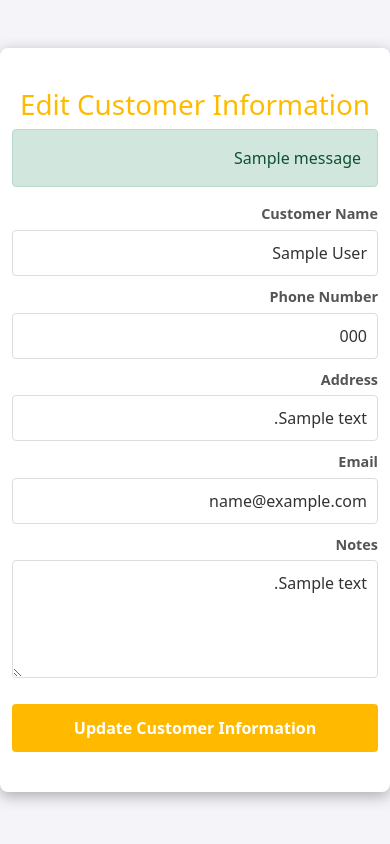
After one commit to Kareem-124/PalSika-Barcode-Scanner, a Django app: page /edit_customer_page/1/ in a window 390 px wide. The commit adds this page. Run offline with Django 4.2, Linux system fonts and the light colour scheme; tables that the repository leaves empty hold one stand-in row (values such as "Sample post"); one stand-in notice (Sample message) is shown.

Commit message:
New Page: Edit Customer Information.
New Process: Edit Customer Information.

Update: Added customer phone to the card information in 'Card_Orders' Page

Update: Added a button that will allow to edit the Customer Information.

```diff
--- /dev/null
+++ b/scanapp/templates/edit_customer_page.html
@@ -0,0 +1,43 @@
+<!DOCTYPE html>
+<html lang="en">
+    {% load static %}
+<head>
+    <meta charset="UTF-8">
+    <meta name="viewport" content="width=device-width, initial-scale=1.0">
+    <title>Edit Driver</title>
+    <link rel="stylesheet" href="{% static 'css/style_edit_driver.css' %}">
+    <link href="https://cdn.jsdelivr.net/npm/bootstrap@5.1.3/dist/css/bootstrap.min.css" rel="stylesheet" integrity="sha384-1BmE4kWBq78iYhFldvKuhfTAU6auU8tT94WrHftjDbrCEXSU1oBoqyl2QvZ6jIW3" crossorigin="anonymous">
+</head>
+<body>
+    <div class="container mt-5">
+        <h1>Edit Customer Information</h1>
+        <form action="{% url 'edit_customer_process' customer.id %}" method="POST" class="driver-form" dir="rtl">
+            {% csrf_token %}
+            {% if messages %}
+                {% for message in messages %}
+                    <div class="alert alert-{{ message.tags }} color-red">{{ message }}</div>
+                {% endfor %}
+            {% endif %}
+
+            <label for="customerName">Customer Name</label>
+            <input type="text" id="driverName" name="customer_name" placeholder="أدخل اسم الزبون..." value="{{ customer.name }}" required>
+
+            <label for="driverCityLine">Phone Number</label>
+            <input type="number" id="driverCityLine" name="phone_number" placeholder="أدخل رقم الهاتف ..." value="{{ customer.phone_number }}" required>
+
+            <label for="driverPhone">Address</label>
+            <input type="text" id="driverPhone" name="address" placeholder="أدخل عنوان الزبون..." value="{{ customer.address }}" required>
+
+            <label for="email">Email</label>
+            <input type="email" id="email" name="email" placeholder="أدخل ايميل الزبون" value="{{ customer.email }}">
+
+            <div class="form-group">
+                <label for="notes">Notes</label>
+                <textarea id="notes" name="notes" rows="4" dir="rtl" type="text">{{ customer.notes }}</textarea>
+            </div>
+
+            <button type="submit" class="save-driver-btn">Update Customer Information</button>
+        </form>
+    </div>
+</body>
+</html>
--- a/scanapp/urls.py
+++ b/scanapp/urls.py
@@ -20,6 +20,8 @@ urlpatterns = [
     path('add_driver_process/', views.add_driver_process, name='add_driver_process'),
     path('edit_driver_page/<int:driver_id>/', views.edit_driver_page, name='edit_driver_page'),
     path('edit_driver_process/<int:driver_id>/', views.edit_driver_process, name='edit_driver_process'),
+    path('edit_customer_page/<int:customerID>/', views.edit_customer_page, name='edit_customer_page'),
+    path('edit_customer_process/<int:customerID>/', views.edit_customer_process, name='edit_customer_process'),
     path('edit_order_card_page/<int:order_card_id>/', views.edit_order_card_page, name='edit_order_card_page'),
     path('edit_order_card_process/<int:order_card_id>/', views.edit_order_card_process, name='edit_order_card_process'),
     path('create_new_order_card_page/', views.create_new_order_card_page, name='create_new_order_card_page'),
--- a/scanapp/views.py
+++ b/scanapp/views.py
@@ -462,6 +462,46 @@ def edit_driver_process(request, driver_id):
         messages.success(request, "Driver details updated successfully!")
         return redirect("orders_dashboard_page")
 
+# ----------Edit Customer Page and Process----------------------------
+def edit_customer_page(request, customerID):
+    customer = get_object_or_404(Customer, id=customerID)
+    context = {
+        "customer": customer,
+    }
+    return render(request, 'edit_customer_page.html', context)
+
+def edit_customer_process(request, customerID):
+    # Retrieve the customer instance
+    customer = get_object_or_404(Customer, id=customerID)
+
+    # Handle GET request to render the edit page with customer data
+    if request.method == "GET":
+        return render(request, "edit_driver.html", {"customer": customer})
+
+    # Handle POST request to update driver details
+    if request.method == "POST":
+        customer_name = request.POST.get("customer_name")
+        phone_number = request.POST.get("phone_number")
+        address = request.POST.get("address")
+        email = request.POST.get("email","")
+        notes = request.POST.get("notes", "")
+
+        # Check if another driver with the same name already exists
+        if Customer.objects.filter(name=customer_name).exclude(id=customerID).exists():
+            messages.error(request, "A Customer with this name already exists. Please choose a unique name.")
+            return render(request, "edit_driver.html", {"customer": customer})
+
+        # Update driver details
+        customer.name = customer_name
+        customer.phone_number = phone_number
+        customer.address = address
+        customer.notes = notes
+        customer.save()
+
+        messages.success(request, "Customer details updated successfully!")
+        return redirect("orders_dashboard_page")
+
+
 def edit_order_card_page(request, order_card_id):
     # get the order card
 
--- a/static/css/style_edit_driver.css
+++ b/static/css/style_edit_driver.css
@@ -41,6 +41,26 @@ h1 {
     color: #333;
 }
 
+.driver-form input[type="number"] {
+    width: 100%;
+    padding: 10px;
+    margin-top: 5px;
+    border: 1px solid #ddd;
+    border-radius: 4px;
+    font-size: 1rem;
+    color: #333;
+}
+
+.driver-form input[type="email"] {
+    width: 100%;
+    padding: 10px;
+    margin-top: 5px;
+    border: 1px solid #ddd;
+    border-radius: 4px;
+    font-size: 1rem;
+    color: #333;
+}
+
 .driver-form input::placeholder {
     color: #aaa;
 }
```
Also changed, not shown: scanapp/templates/orders_page.html (+8 -1 lines).
